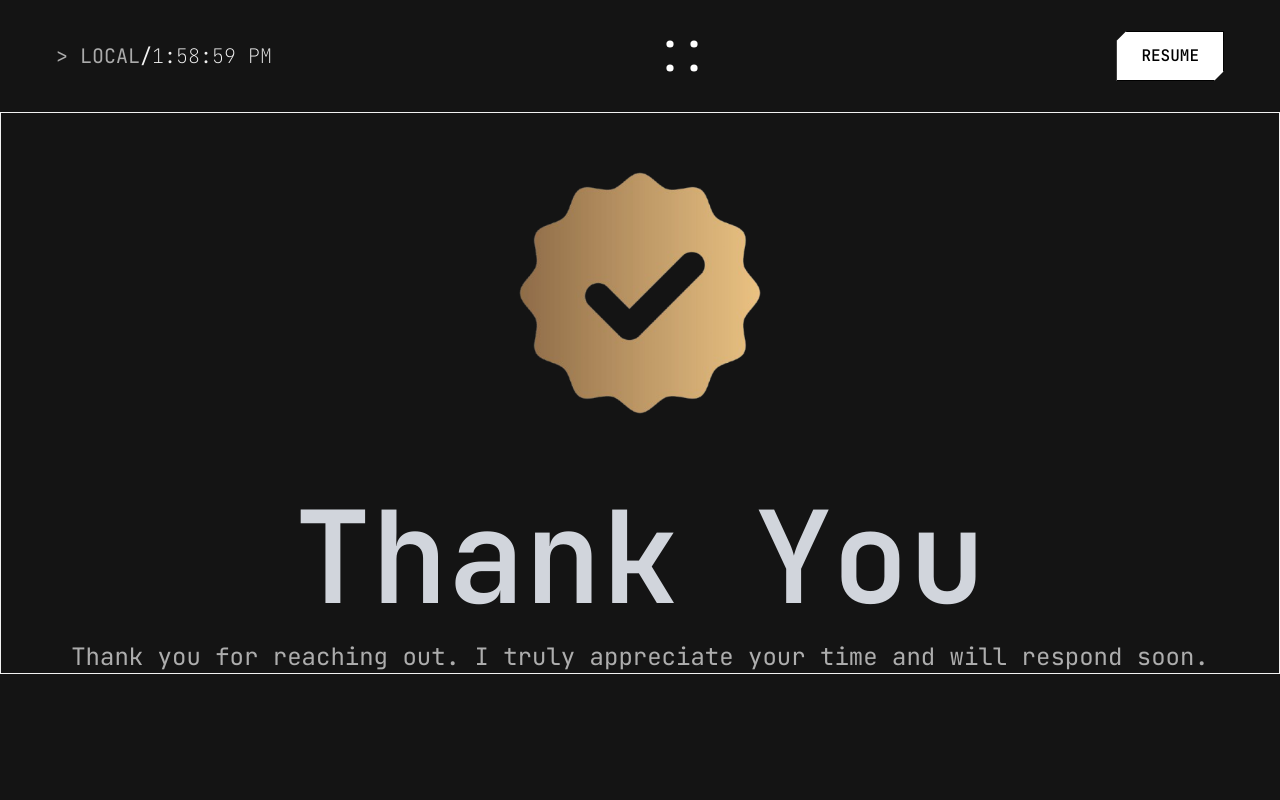
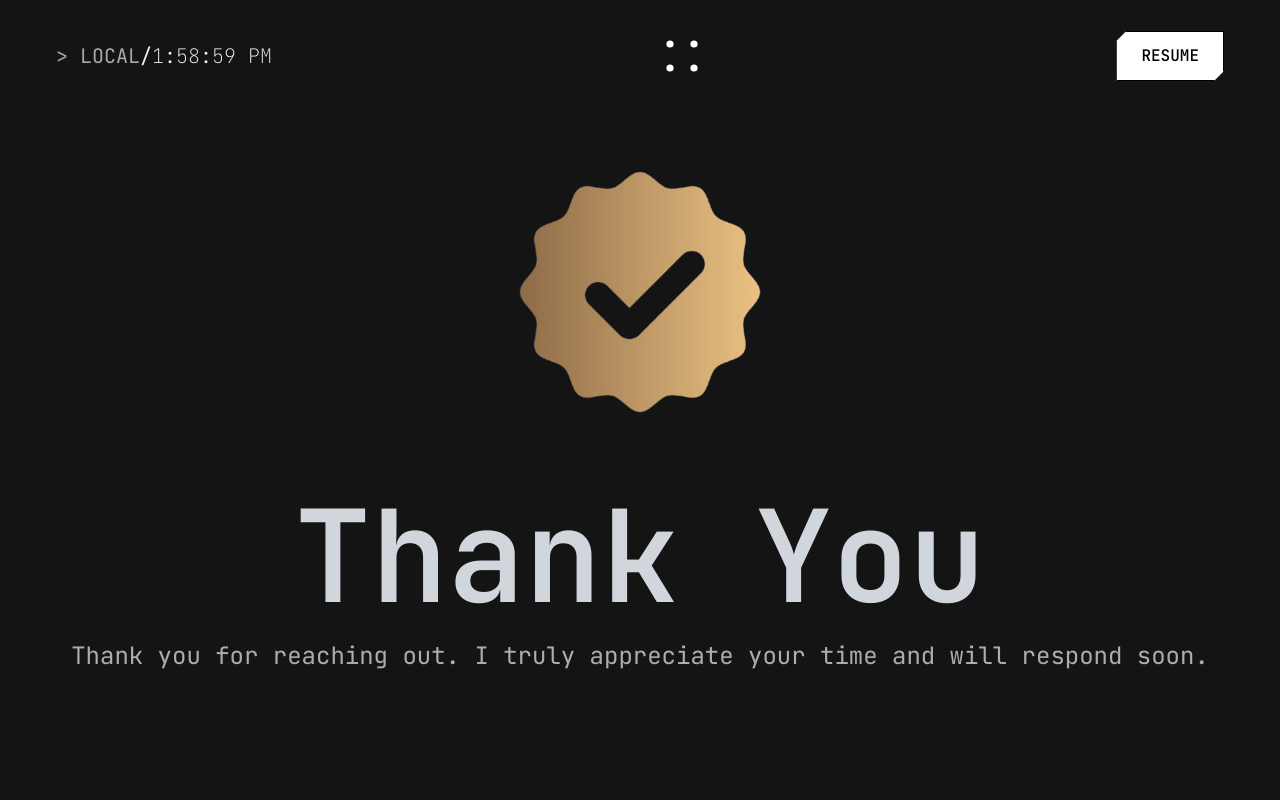
Before and after one commit to Chandankrswain/My-Portfolio, a React (Vite) app: page /thank-you in a window 1280 px wide. Shown: the top 800 px of the page. Built offline with nearby package versions, Linux system fonts and the light colour scheme.

Commit message:
update :  removed the border from the thank you page

```diff
--- a/src/pages/thank-you/thank-you.tsx
+++ b/src/pages/thank-you/thank-you.tsx
@@ -5,7 +5,7 @@
   return (
     <div className=" w-full h-full my-auto">
       <Navbar />
-      <div className="flex flex-col items-center gap-5 border ">
+      <div className="flex flex-col items-center gap-5 ">
         <img className="w-90 h-90" src={tick} alt="Success" />
         <h1 className="text-9xl font-semibold text-gray-300">Thank You</h1>
         <p className="text-[#adadad] text-2xl">
```
